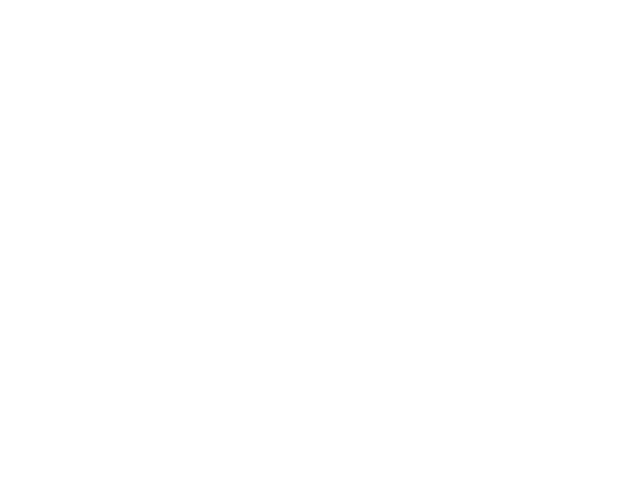
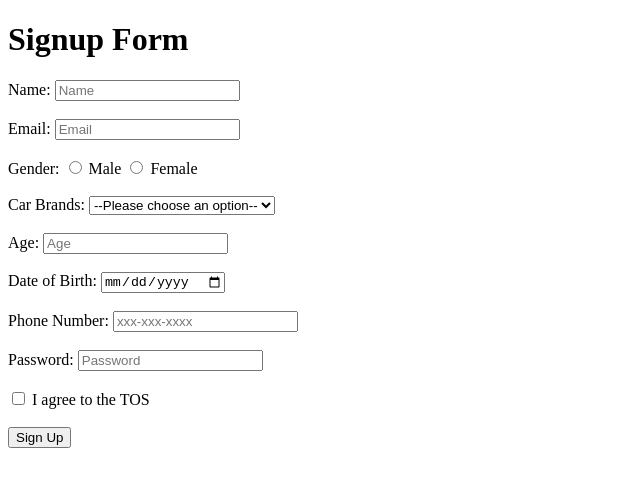
Before and after one commit to acciojob/signup-form-car-saisantosh2805, a website: page main.html in a window 1280 px wide. Shown: the whole page, without its empty margins (0-640 px from the left). Drawn offline with Linux system fonts and the light colour scheme.

Commit message:
created a submission

```diff
--- a/main.html
+++ b/main.html
@@ -1,15 +1,73 @@
 <!DOCTYPE html>
-
-<html>
+<html lang="en">
 
 <head>
-	<link rel="stylesheet" href="styles.css">
+    <meta charset="UTF-8">
+    <meta name="viewport" content="width=device-width, initial-scale=1.0">
+    <title>Signup Form</title>
 </head>
 
 <body>
-	<!-- the entire body must be written by student -->
-    <script type="text/javascript" src="./script.js">
-</script>
+    <h1>Signup Form</h1>
+
+    <form action="/submit_form" method="post">
+        <!-- Name Field -->
+        <label for="name">Name:</label>
+        <input type="text" id="name" name="name" placeholder="Name" required>
+        <br><br>
+
+        <!-- Email Field -->
+        <label for="email">Email:</label>
+        <input type="email" id="email" name="email" placeholder="Email" required>
+        <br><br>
+
+        <!-- Gender Field -->
+        <label>Gender:</label>
+        <input type="radio" id="gender_m" name="gender" value="male" required>
+        <label for="gender_m">Male</label>
+        <input type="radio" id="gender_f" name="gender" value="female" required>
+        <label for="gender_f">Female</label>
+        <br><br>
+
+        <!-- Car Brands Field -->
+        <label for="cars">Car Brands:</label>
+        <select id="cars" name="cars" required>
+            <option value="" disabled selected>--Please choose an option--</option>
+            <option value="toyota">Toyota</option>
+            <option value="honda">Honda</option>
+            <option value="ford">Ford</option>
+            <option value="bmw">BMW</option>
+        </select>
+        <br><br>
+
+        <!-- Age Field -->
+        <label for="age">Age:</label>
+        <input type="number" id="age" name="age" placeholder="Age" required>
+        <br><br>
+
+        <!-- DOB Field -->
+        <label for="dob">Date of Birth:</label>
+        <input type="date" id="dob" name="dob" required>
+        <br><br>
+
+        <!-- Phone Number Field -->
+        <label for="tel">Phone Number:</label>
+        <input type="tel" id="tel" name="tel" placeholder="xxx-xxx-xxxx">
+        <br><br>
+
+        <!-- Password Field -->
+        <label for="password">Password:</label>
+        <input type="password" id="password" name="password" placeholder="Password" required>
+        <br><br>
+
+        <!-- TOS Agreement -->
+        <input type="checkbox" id="tos" name="tos" required>
+        <label for="tos">I agree to the TOS</label>
+        <br><br>
+
+        <!-- Submit Button -->
+        <button type="submit">Sign Up</button>
+    </form>
 
 </body>
 
```
